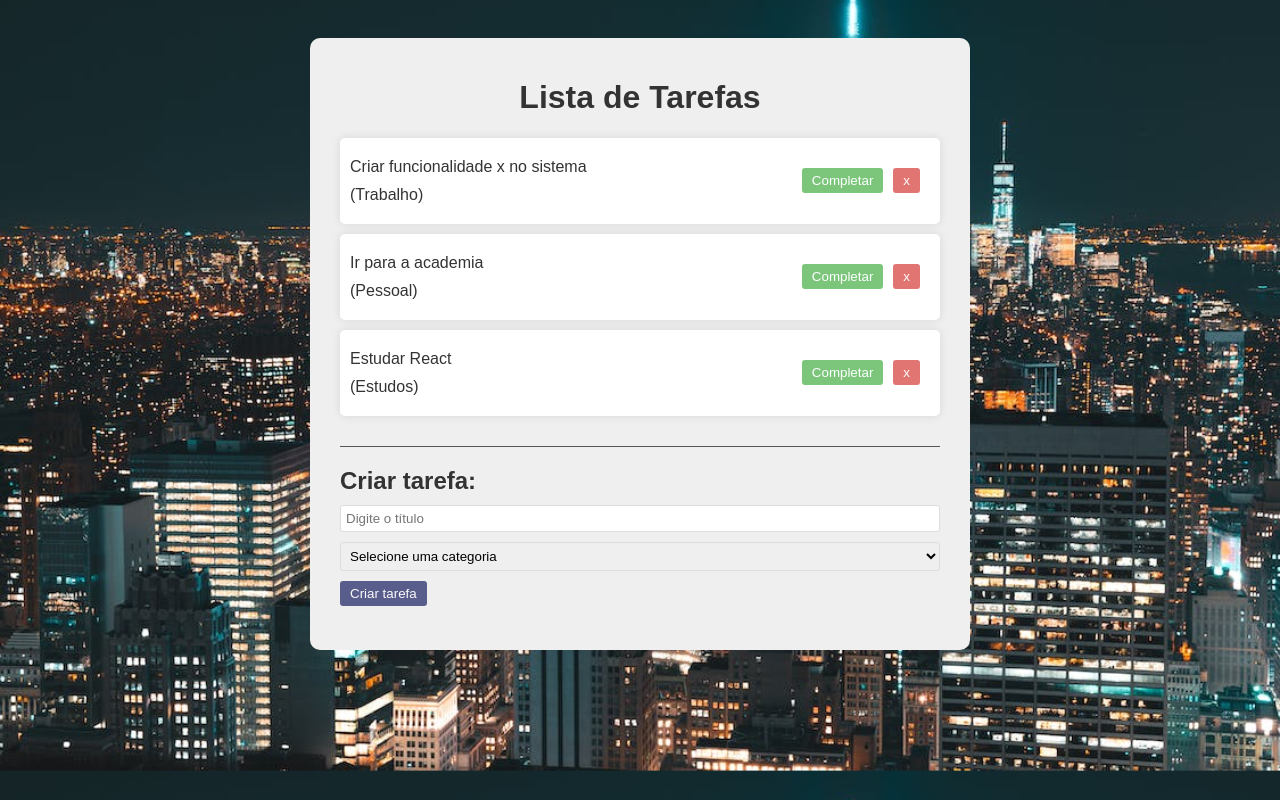
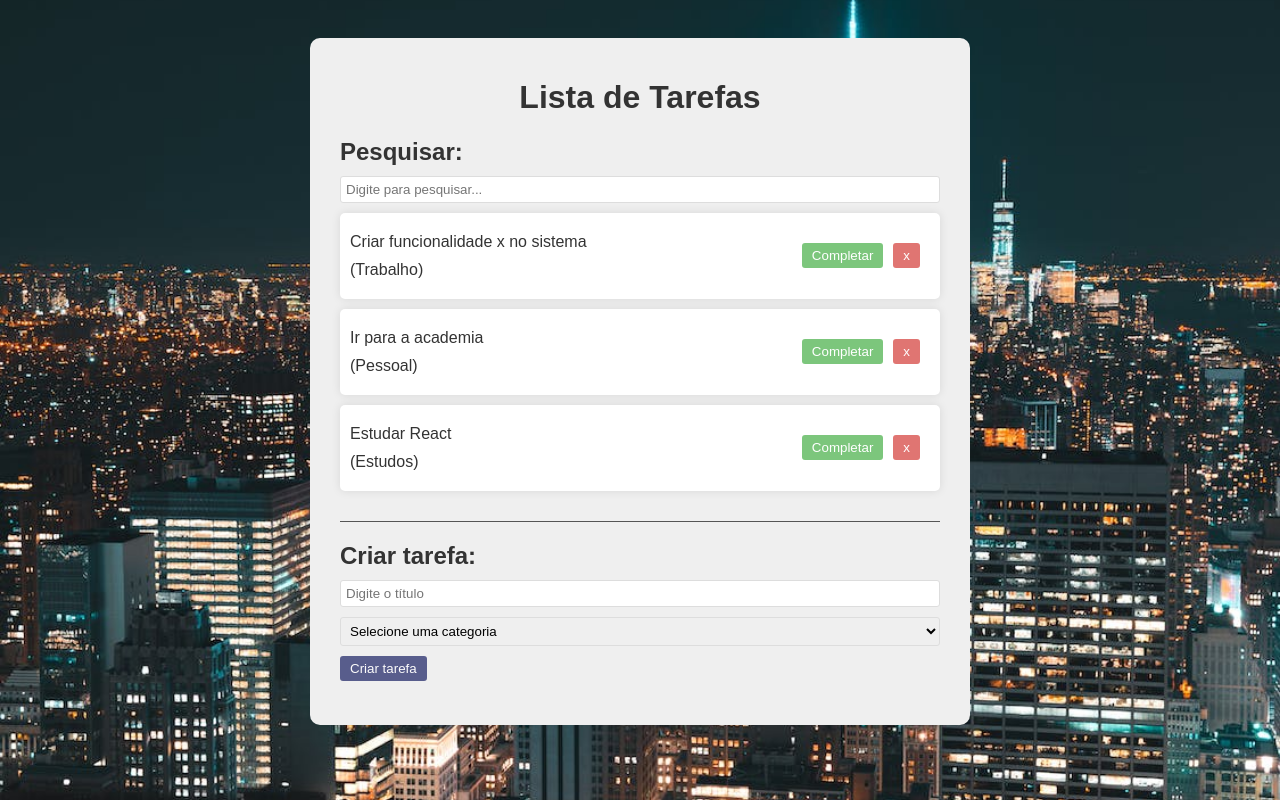
Before and after one commit to rodrigofregadolli/to_do_list, a React (Vite) app: page / in a window 1280 px wide. Built offline with nearby package versions, Linux system fonts and the light colour scheme.

Commit message:
criação da funcionalidade de busca

```diff
--- a/src/App.jsx
+++ b/src/App.jsx
@@ -1,9 +1,9 @@
 import { useState } from 'react';
 
 import Todo from "./components/Todo";
-
 import "./App.css";
 import TodoForm from './components/TodoForm';
+import Search from './components/search';
 
 function App() {
   const [todos, setTodos] = useState([
@@ -26,6 +26,8 @@
   isCompleted: false,
  },
 ]);
+
+const [search, setSearch] = useState("");
 
 const addTodo = (text, category) => {
   const newTodos = [
@@ -59,9 +61,19 @@
  return (
 <div className="app">
  <h1>Lista de Tarefas</h1>
+ <Search search={search} setSearch={setSearch} />
  <div className="todo-list">
-   {todos.map((todo) => (
-      <Todo key={todo.id} todo={todo} removeTodo={removeTodo} completeTodo={completeTodo}/>
+   {todos
+    .filter((todo) =>
+    todo.text.toLowerCase().includes(search.toLowerCase())
+   )
+    .map((todo) => (
+      <Todo
+      key={todo.id}
+      todo={todo}
+      removeTodo={removeTodo}
+      completeTodo={completeTodo}
+    />
    ))}
   </div>
   <TodoForm addTodo={addTodo} />
--- /dev/null
+++ b/src/components/Search.jsx
@@ -0,0 +1,15 @@
+const Search = ({ search, setSearch}) => {
+  return (
+    <div className="search">
+        <h2>Pesquisar:</h2>
+        <input
+          type="text"
+          value={search}
+          onChange={(e) => setSearch(e.target.value)}
+          placeholder="Digite para pesquisar..."
+       />
+    </div>
+  );
+};
+
+export default Search;
```
